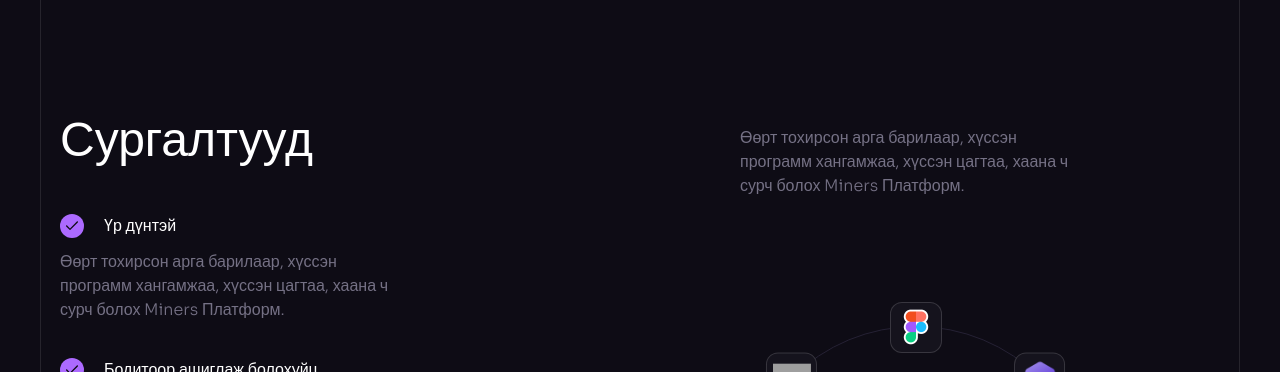
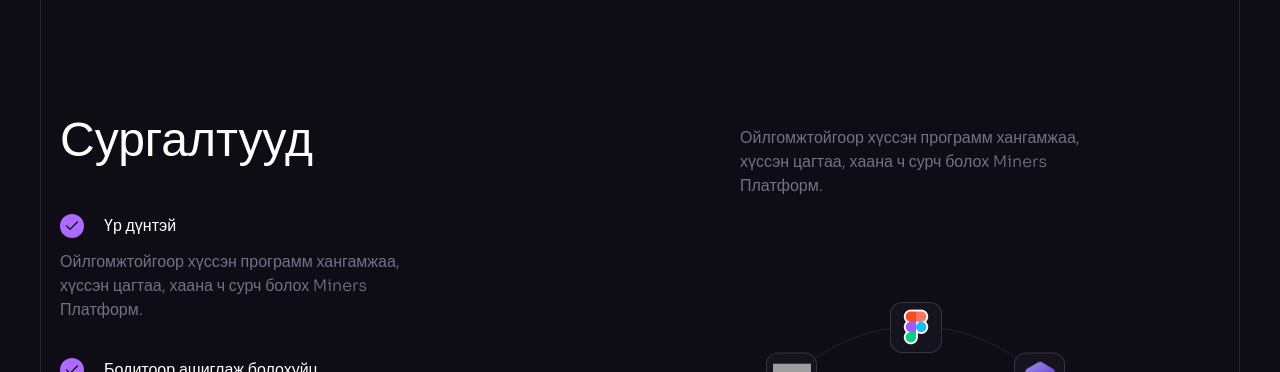
Before and after one commit to brainGP/Miners, a React (Vite) app: page / in a window 1280 px wide. Shown: the part 3000-3372 px from the top of the page. Built offline with nearby package versions, Linux system fonts and the light colour scheme; grey boxes are pictures that could not be loaded.

Commit message:
batiin bat

```diff
--- a/src/constants/index.js
+++ b/src/constants/index.js
@@ -128,7 +128,7 @@ export const roadmap = [
 ];
 
 export const collabText =
-  "Өөрт тохирсон арга барилаар, хүссэн программ хангамжаа, хүссэн цагтаа, хаана ч сурч болох Miners Платформ.";
+  "Ойлгомжтойгоор хүссэн программ хангамжаа, хүссэн цагтаа, хаана ч сурч болох Miners Платформ.";
 
 export const collabContent = [
   {
```
